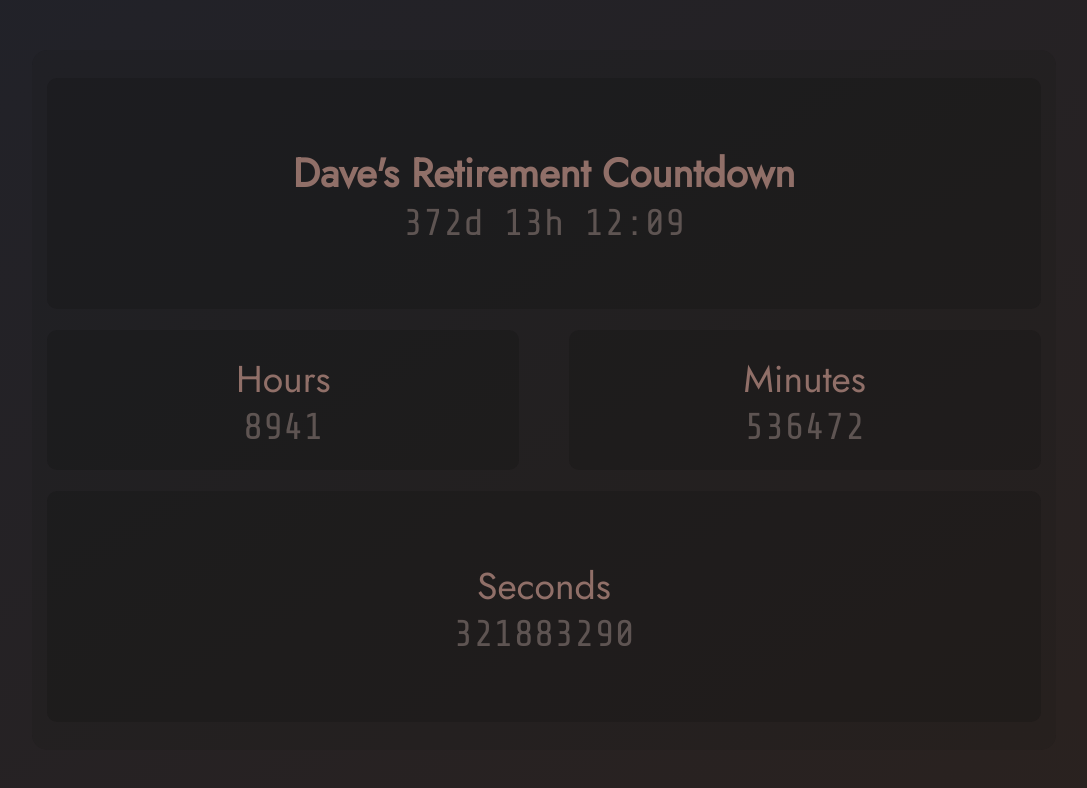
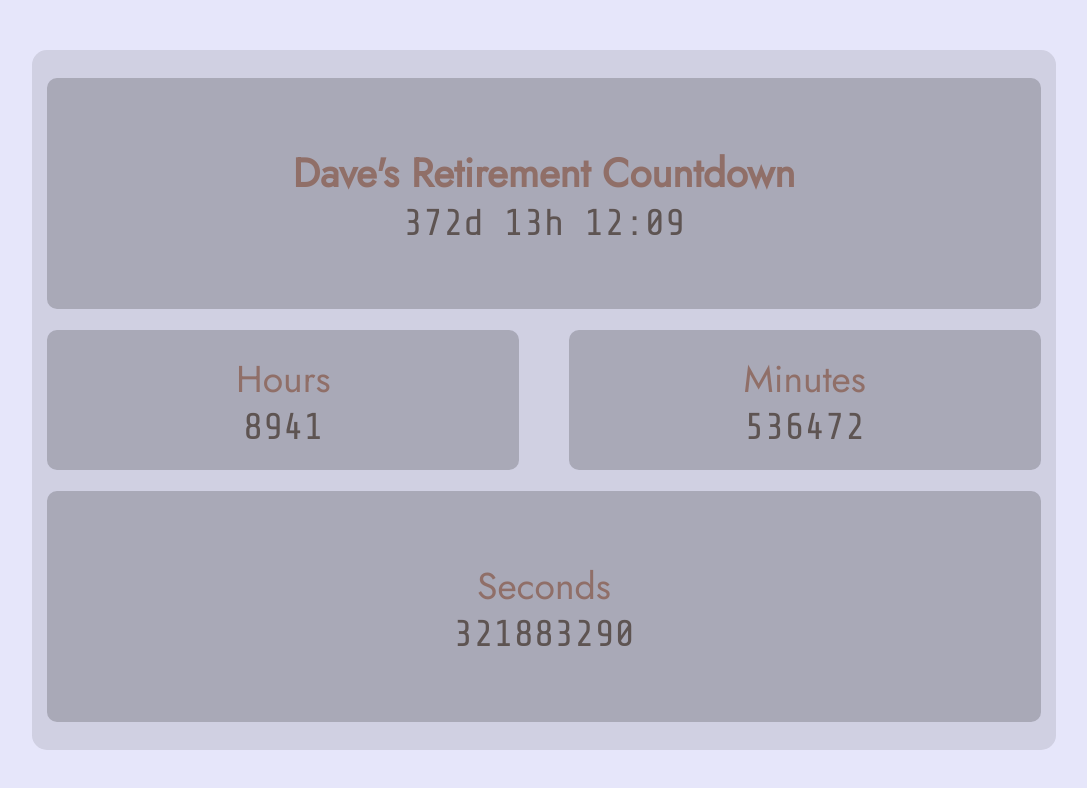
Before and after one commit to FryingpanSamurai/davesretirementclock, a SvelteKit app: page / in a window 1280 px wide. Shown: the top 788 px of the page, without its empty margins (96-1183 px from the left). Built offline with nearby package versions, Linux system fonts and the light colour scheme.

Commit message:
changed background color

```diff
--- a/src/routes/+page.svelte
+++ b/src/routes/+page.svelte
@@ -41,7 +41,8 @@
     .main-wrapper {
         height: 100%;
         width: 100%;
-        background-image: linear-gradient(to bottom right, rgb(33,34,41), rgb(42,34,31));
+        /* background-image: linear-gradient(to bottom right, rgb(33,34,41), rgb(42,34,31)); */
+        background-color: lavender;
         display: flex;
         justify-content: center;
         align-items: center;
```
